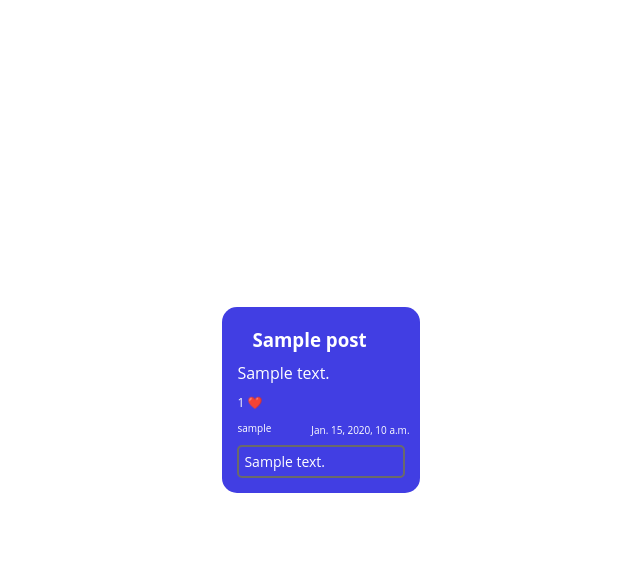
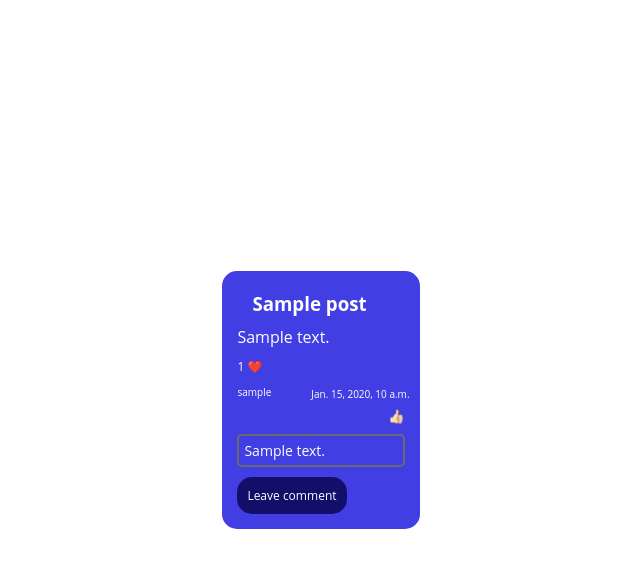
Before and after one commit to EnterNick/django_lesson_5, a Django app: page /posts/1/ in a window 1280 px wide. Shown: the top 568 px of the page, without its empty margins (319-959 px from the left). Run offline with Django 5.2, Linux system fonts and the light colour scheme; tables that the repository leaves empty hold one stand-in row (values such as "Sample post").

Commit message:
Update migrations, add like ability

```diff
--- a/scr/apps/databases/models.py
+++ b/scr/apps/databases/models.py
@@ -6,7 +6,7 @@ from datetime import datetime
 
 class Post(models.Model):
     author = models.ForeignKey(get_user_model(), on_delete=models.CASCADE)
-    title = models.CharField(max_length=100)
+    title = models.CharField(max_length=50)
     description = models.CharField(max_length=1000)
     likes = models.IntegerField(default=0)
     date_created = models.DateTimeField(default=datetime.today())
--- a/scr/apps/databases/templates/databases/post_detail.html
+++ b/scr/apps/databases/templates/databases/post_detail.html
@@ -9,7 +9,10 @@
         <p class="post__author">{{object.author.username}}</p>
         <p class="post__date">{{object.date_created}}</p>
     </div>
-
+    <form action="" method="post" class="like__form">
+        {% csrf_token %}
+        <button type="submit" class="like">👍🏻</button>
+    </form>
     <div class="post__comments">
         {% for comment in comments %}
             <div class="post__comments_comment">
@@ -18,5 +21,6 @@
             </div>
         {% endfor %}
     </div>
+    <a href="{% url 'comment' post.id %}" class="post__btn">Leave comment</a>
 </div>
 {% endblock %}
--- a/scr/apps/databases/views.py
+++ b/scr/apps/databases/views.py
@@ -43,5 +43,11 @@ class PostsView(ListView):
 class PostView(DetailView):
     queryset = Post.objects.all()
 
+    def post(self, request, pk):
+        post = Post.objects.get(pk=pk)
+        post.likes += 1
+        post.save()
+        return self.get(request, pk=pk)
+
     def get_context_data(self, **kwargs):
         return {**super().get_context_data(**kwargs), 'comments': Comments.objects.filter(post_id=self.kwargs['pk'])}
--- a/scr/apps/static/style.css
+++ b/scr/apps/static/style.css
@@ -81,8 +81,9 @@ a {
   transform: scale(1.1);
 }
 .post__wrapper {
-  display: grid;
+  display: flex;
   gap: 20px;
+  flex-wrap: wrap;
   grid-template-columns: repeat(3, 1fr);
 }
 .post__under-block {
@@ -124,3 +125,22 @@ a {
 .post__comments_comment-content {
   font-size: 14px;
 }
+.post__btn {
+  color: #fff;
+  font-size: 12px;
+  background-color: #130e69;
+  margin-right: auto;
+  padding: 10px;
+  border-radius: 15px;
+}
+
+.like {
+  justify-self: right;
+  margin-left: auto;
+  background-color: inherit;
+  border: none;
+  outline: none;
+}
+.like__form {
+  display: flex;
+}
--- a/scr/apps/static/style.scss
+++ b/scr/apps/static/style.scss
@@ -88,8 +88,9 @@ a {
     }
 
     &__wrapper {
-        display: grid;
+        display: flex;
         gap: 20px;
+        flex-wrap: wrap;
         grid-template-columns: repeat(3, 1fr);
     }
 
@@ -140,4 +141,25 @@ a {
             }
         }
     }
+
+    &__btn {
+        color: #fff;
+        font-size: 12px;
+        background-color: #130e69;
+        margin-right: auto;
+        padding: 10px;
+        border-radius: 15px;
+    }
 }
+
+.like {
+    justify-self: right;
+    margin-left: auto;
+    background-color: inherit;
+    border: none;
+    outline: none;
+
+    &__form {
+        display: flex;
+    }
+}
```
Also changed, not shown: scr/apps/databases/migrations/0001_initial.py, scr/apps/databases/migrations/0002_alter_post_date_created.py (deleted), scr/apps/databases/migrations/0003_remove_comments_author_alter_post_date_created.py (deleted), scr/apps/databases/migrations/0004_alter_post_date_created.py (deleted).
